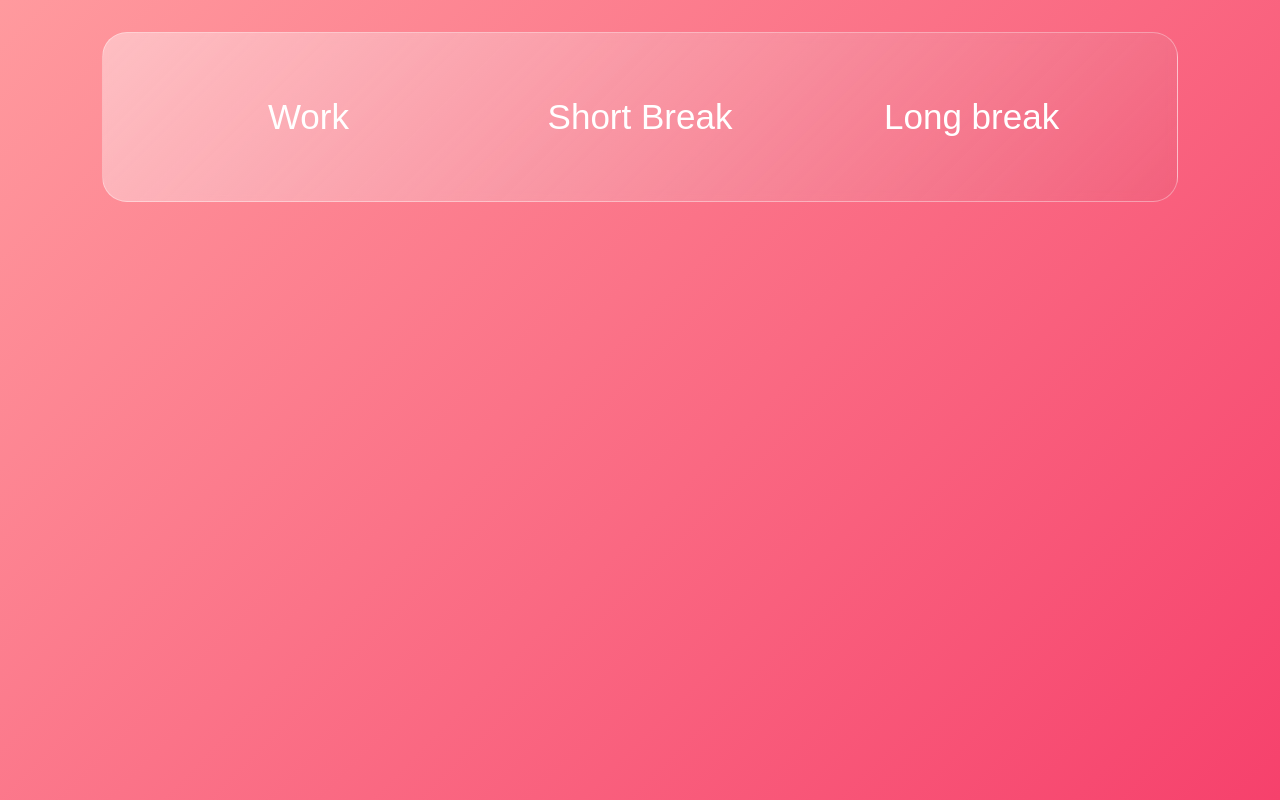
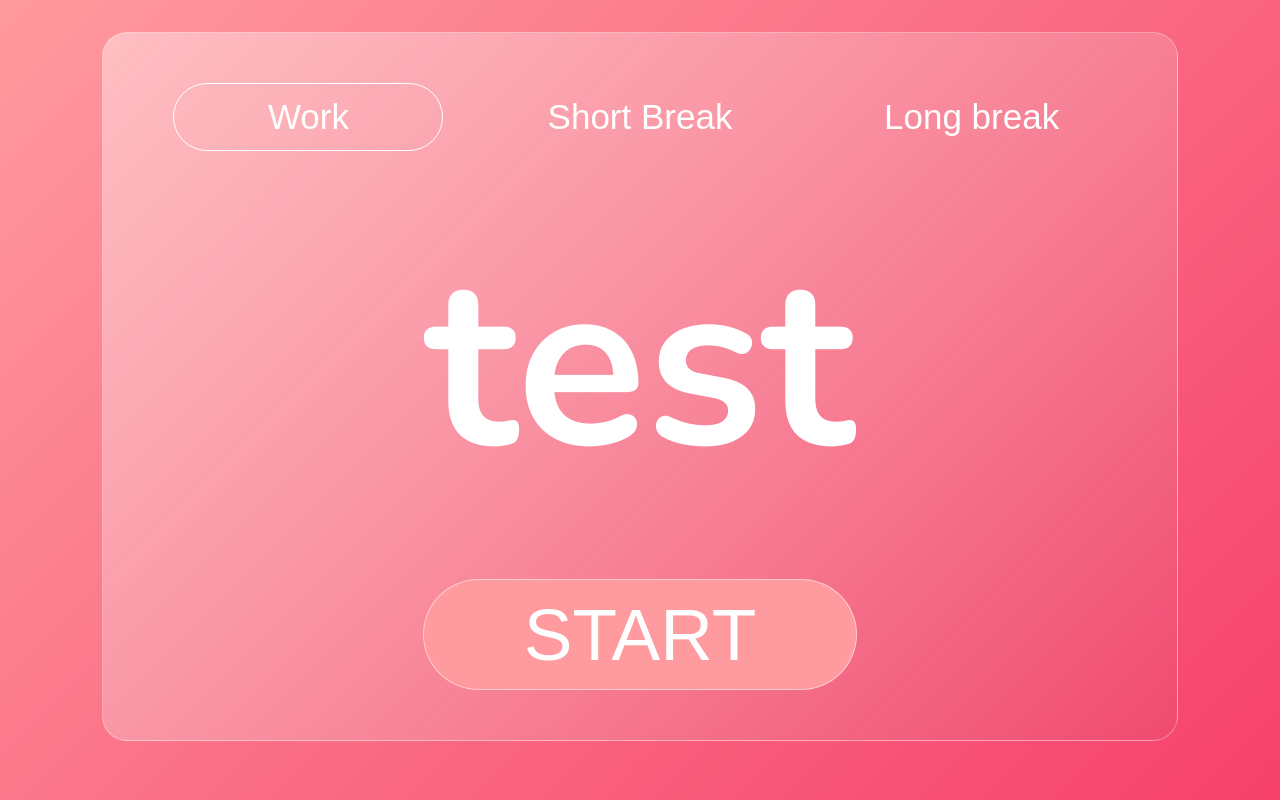
Before and after one commit to Kimbo0o/pomodoro-timer-pwa, a React (Create React App) app: page / in a window 1280 px wide. Built offline with nearby package versions, Linux system fonts and the light colour scheme.

Commit message:
Added StartStopBtn and Pomodoro Components

```diff
--- /dev/null
+++ b/src/Components/Timer/Pomodoro.module.scss
@@ -0,0 +1,8 @@
+@import "../../assets/scss/import";
+
+.pomodoro {
+  padding: rem(50px) 0;
+  font-size: rem(240px);
+  font-weight: bold;
+  text-align: center;
+}
--- /dev/null
+++ b/src/Components/Timer/Pomodoro.tsx
@@ -0,0 +1,7 @@
+import classes from "./Pomodoro.module.scss";
+
+const Pomodoro:React.FC = (props)=>{
+    return <div className={classes.pomodoro}>test</div>
+}
+
+export default Pomodoro;
--- /dev/null
+++ b/src/Components/Timer/StartStopBtn.module.scss
@@ -0,0 +1,19 @@
+@import "../../assets/scss/import";
+
+.wrap {
+  text-align: center;
+}
+
+.btn-start-stop {
+  background-color: $color_primary1;
+  padding: rem(13px) rem(100px);
+  border: 1px solid $color_startstop_border;
+  border-radius: rem(70px);
+  color: $color_primarytext;
+  font-size: rem(73px);
+  cursor: pointer;
+
+  &--alternative-color {
+    background-color: $color_primary3;
+  }
+}
--- /dev/null
+++ b/src/Components/Timer/StartStopBtn.tsx
@@ -0,0 +1,12 @@
+import classes from "./StartStopBtn.module.scss";
+
+const StartStopBtn:React.FC = (props) => {
+    let classNames = classes["btn-start-stop"];
+    let text = "START";
+    //TODO: Change Button Text and class based on app state
+    return<div className={classes.wrap}>
+        <button className={classNames}>{text}</button>
+    </div>
+}
+
+export default StartStopBtn;
--- a/src/Components/Timer/Timer.tsx
+++ b/src/Components/Timer/Timer.tsx
@@ -1,9 +1,13 @@
+import Pomodoro from "./Pomodoro";
+import StartStopBtn from "./StartStopBtn";
 import classes from "./Timer.module.scss";
 import TimerSelectBtns from "./TimerSelectBtns";
 
 const Timer:React.FC = (props)=> {
     return <div className={classes.timer}>
         <TimerSelectBtns></TimerSelectBtns>
+        <Pomodoro></Pomodoro>
+        <StartStopBtn></StartStopBtn>
     </div>
 }
 
--- a/src/Components/Timer/TimerSelectBtn.tsx
+++ b/src/Components/Timer/TimerSelectBtn.tsx
@@ -2,7 +2,11 @@ import React from "react";
 import classes from "./TimerSelectBtn.module.scss";
 
 const TimerSelectBtn: React.FC<{title:string, onClick:any, selected:boolean}> = props=> {
-    return <button className={classes["btn-timerselect"]} onClick={props.onClick}>{props.title}</button>
+    let classNames = classes["btn-timerselect"];
+    if(props.selected){
+        classNames += " " +classes["btn-timerselect--selected"]
+    }
+    return <button className={classNames} onClick={props.onClick}>{props.title}</button>
 }
 
 export default TimerSelectBtn
```
